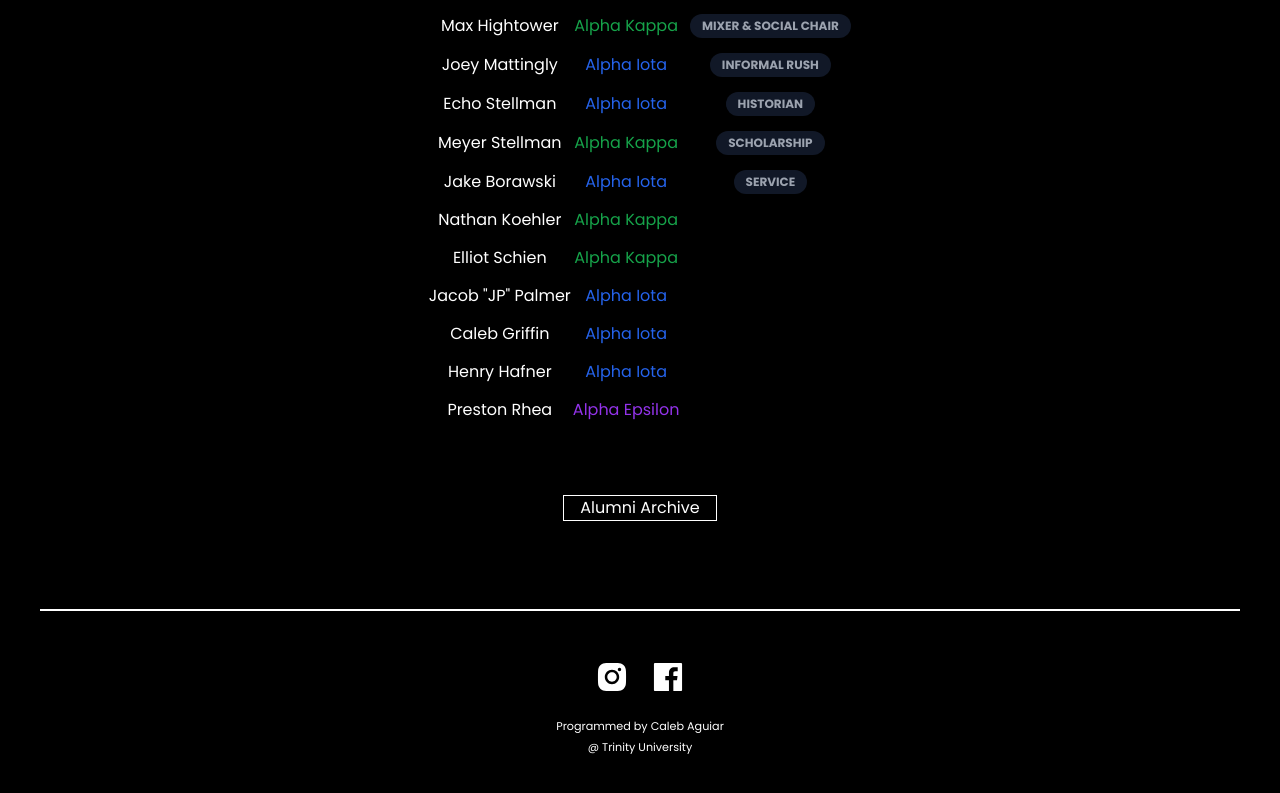
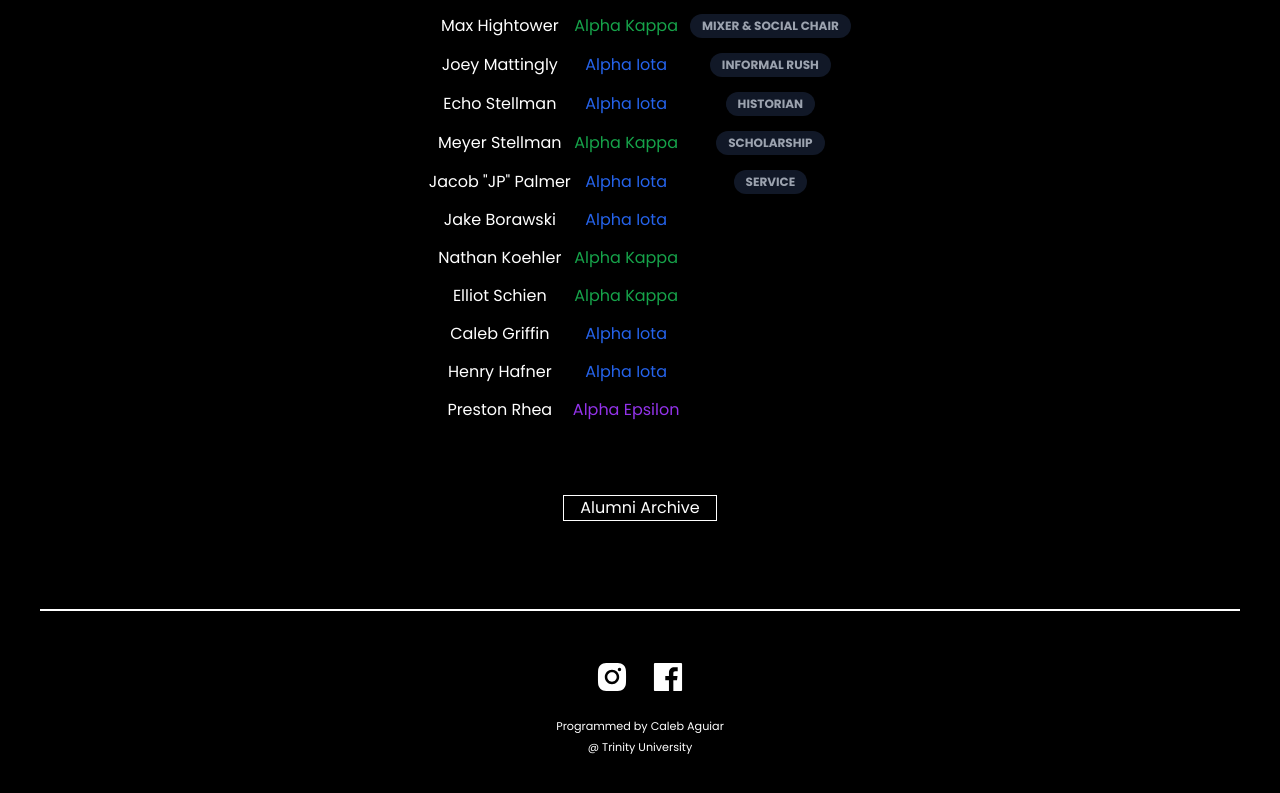
Before and after one commit to Kaelubagu/IXP-Website, a Next.js app: page / in a window 1280 px wide. Shown: the part 2942-3735 px from the top of the page. Built offline with nearby package versions, Linux system fonts and the light colour scheme.

Commit message:
Replaced service to JP

```diff
--- a/src/app/page.js
+++ b/src/app/page.js
@@ -237,13 +237,17 @@ export default function Home() {
                   </td>
                 </tr>
                 <tr>
-                  <td>Jake Borawski</td>
+                  <td>Jacob "JP" Palmer</td>
                   <td class=" text-blue-600">Alpha Iota</td>
                   <td>
                     <div class="ml-2 text-xs inline-flex items-center font-bold leading-sm uppercase px-3 py-1 bg-gray-900 text-gray-400 rounded-full">
                             Service
                     </div>
                   </td>
+                </tr>
+                <tr>
+                  <td>Jake Borawski</td>
+                  <td class=" text-blue-600">Alpha Iota</td>
                 </tr>
                 <tr>
                   <td>Nathan Koehler</td>
@@ -253,10 +257,7 @@ export default function Home() {
                   <td>Elliot Schien</td>
                   <td class=" text-green-600">Alpha Kappa</td>
                 </tr>
-                <tr>
-                  <td>Jacob "JP" Palmer</td>
-                  <td class=" text-blue-600">Alpha Iota</td>
-                </tr>
+
 
                 <tr>
                   <td>Caleb Griffin</td>
```
